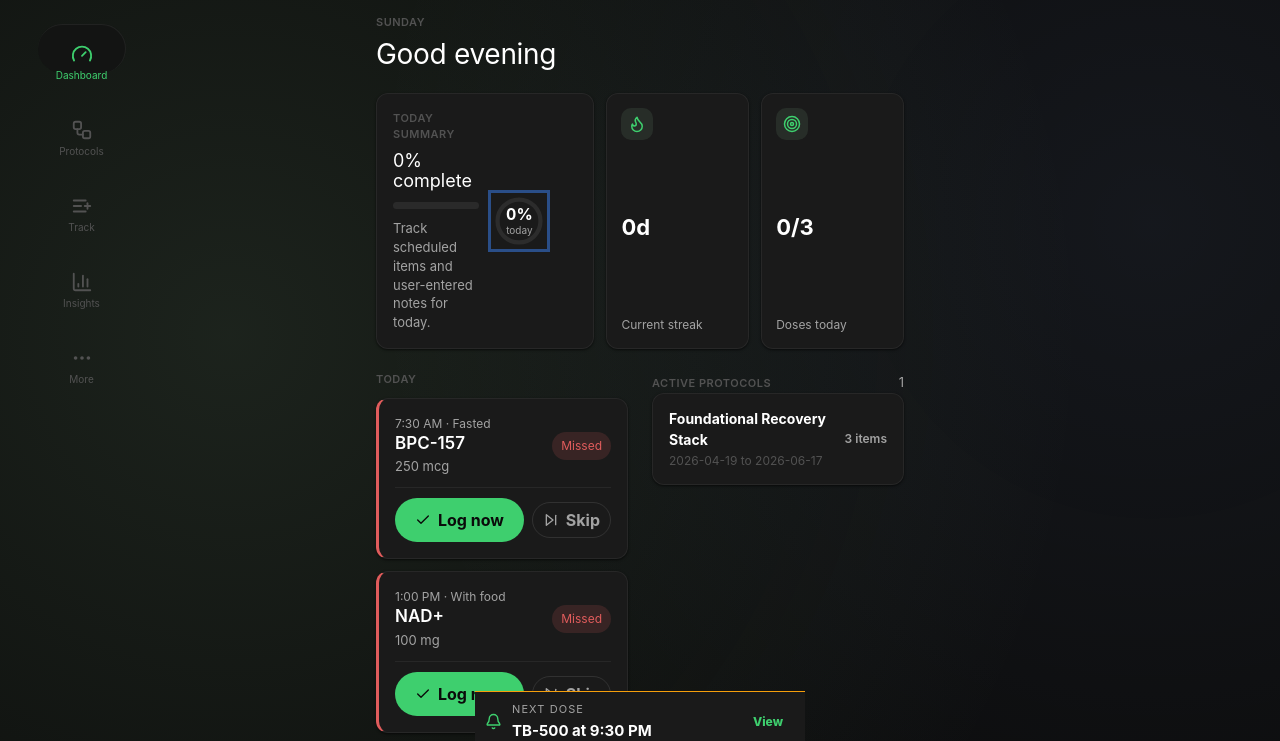
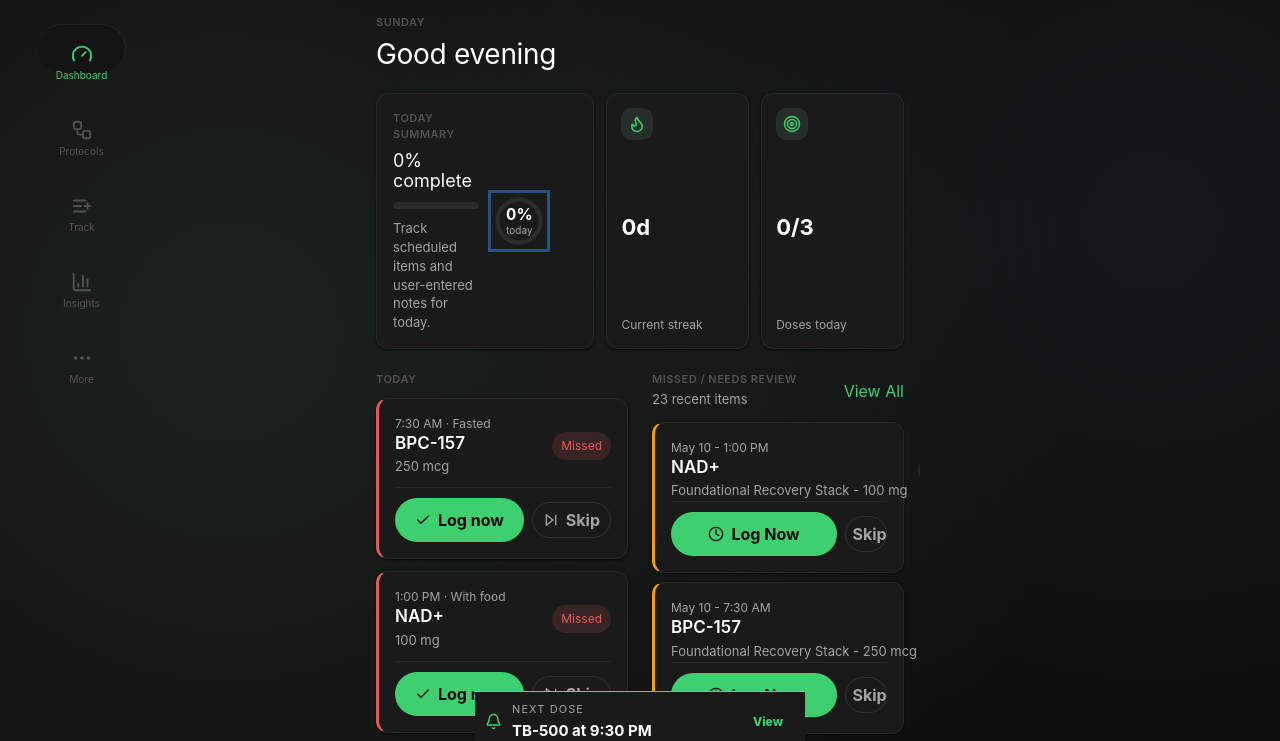
Before and after one commit to bcurrey/peptidex, a React (Vite) app: page / in a window 1280 px wide. Shown: the top 741 px of the page. Built offline with nearby package versions, Linux system fonts and the light colour scheme.

Commit message:
Add missed dose review and catch-up logging

```diff
--- a/src/App.tsx
+++ b/src/App.tsx
@@ -104,7 +104,7 @@ export default function App() {
         {activeTab === "protocols" && <ProtocolsScreen state={state} setState={setState} />}
         {activeTab === "track" && <TrackScreen state={state} setState={setState} scheduledDoses={scheduledDoses} logDose={logDose} />}
         {activeTab === "insights" && <AnalyticsScreen state={state} setState={setState} scheduledDoses={scheduledDoses} />}
-        {activeTab === "more" && <MoreScreen state={state} setState={setState} />}
+        {activeTab === "more" && <MoreScreen state={state} setState={setState} scheduledDoses={scheduledDoses} />}
       </main>
 
       <NextDoseBar dose={nextDose} peptide={nextPeptide} onView={viewNextDose} />
--- /dev/null
+++ b/src/components/MissedDoseReview.tsx
@@ -0,0 +1,196 @@
+import { Dispatch, SetStateAction, useMemo, useState } from "react";
+import { Clock, SkipForward } from "lucide-react";
+import { getPeptide, toDateKey } from "../lib/calculations";
+import { localDateInputValue, localTimeInputValue } from "../lib/dates";
+import { AppState, DoseLog, DoseMethod, DoseUnit, ScheduledDose } from "../types";
+import { Button, Card, Input, Select, Textarea } from "./ui";
+
+const units: DoseUnit[] = ["mcg", "mg", "IU", "units", "mL", "capsule", "tablet"];
+const methods: DoseMethod[] = ["SubQ", "IM", "IV", "Oral", "Nasal", "Other"];
+
+export function missedDosesForReview(state: AppState, scheduledDoses: ScheduledDose[], daysBack = 7) {
+  const now = new Date();
+  const start = new Date(now);
+  start.setDate(start.getDate() - daysBack);
+  start.setHours(0, 0, 0, 0);
+  return scheduledDoses
+    .filter((dose) => {
+      const scheduledAt = new Date(dose.scheduledAt);
+      if (scheduledAt >= now || scheduledAt < start) return false;
+      const existing = state.doseLogs.find((log) => log.scheduledDoseId === dose.id);
+      return !existing;
+    })
+    .sort((a, b) => b.scheduledAt.localeCompare(a.scheduledAt));
+}
+
+export function MissedDoseReview({
+  state,
+  setState,
+  scheduledDoses,
+  limit = 5,
+  showViewAll = true,
+}: {
+  state: AppState;
+  setState: Dispatch<SetStateAction<AppState>>;
+  scheduledDoses: ScheduledDose[];
+  limit?: number;
+  showViewAll?: boolean;
+}) {
+  const [expanded, setExpanded] = useState(false);
+  const [selected, setSelected] = useState<ScheduledDose | null>(null);
+  const missed = useMemo(() => missedDosesForReview(state, scheduledDoses), [state, scheduledDoses]);
+  const visible = expanded ? missed : missed.slice(0, limit);
+  if (!missed.length) return null;
+
+  return (
+    <section className="missed-review-section">
+      <div className="section-title">
+        <div>
+          <h2>Missed / Needs Review</h2>
+          <span>{missed.length} recent item{missed.length === 1 ? "" : "s"}</span>
+        </div>
+        {showViewAll && missed.length > limit && (
+          <button className="text-button" onClick={() => setExpanded((current) => !current)}>
+            {expanded ? "Show Less" : "View All"}
+          </button>
+        )}
+      </div>
+      <div className="stack tight">
+        {visible.map((dose) => (
+          <MissedDoseCard key={dose.id} dose={dose} state={state} setState={setState} onLog={() => setSelected(dose)} />
+        ))}
+      </div>
+      {selected && <CatchUpLogForm state={state} setState={setState} dose={selected} onClose={() => setSelected(null)} />}
+    </section>
+  );
+}
+
+function MissedDoseCard({
+  dose,
+  state,
+  setState,
+  onLog,
+}: {
+  dose: ScheduledDose;
+  state: AppState;
+  setState: Dispatch<SetStateAction<AppState>>;
+  onLog: () => void;
+}) {
+  const peptide = getPeptide(state.peptides, dose.peptideId);
+  const protocol = state.protocols.find((item) => item.id === dose.protocolId);
+  const scheduledAt = new Date(dose.scheduledAt);
+  return (
+    <Card className="missed-dose-card">
+      <div className="dose-main">
+        <div>
+          <p className="muted">{scheduledAt.toLocaleDateString([], { month: "short", day: "numeric" })} - {scheduledAt.toLocaleTimeString([], { hour: "numeric", minute: "2-digit" })}</p>
+          <h3>{peptide?.name || "Protocol item"}</h3>
+          <span className="subtle">{protocol?.name || "Scheduled dose"} - {dose.doseAmount} {dose.doseUnit}</span>
+        </div>
+        <span className="status-pill missed">Missed</span>
+      </div>
+      <div className="dose-actions">
+        <Button onClick={onLog} title="Open catch-up logging for this missed scheduled dose."><Clock size={16} /> Log Now</Button>
+        <Button variant="ghost" onClick={() => skipDose(state, setState, dose)} title="Mark this missed scheduled dose as skipped."><SkipForward size={16} /> Skip</Button>
+      </div>
+    </Card>
+  );
+}
+
+function CatchUpLogForm({
+  state,
+  setState,
+  dose,
+  onClose,
+}: {
+  state: AppState;
+  setState: Dispatch<SetStateAction<AppState>>;
+  dose: ScheduledDose;
+  onClose: () => void;
+}) {
+  const scheduledAt = new Date(dose.scheduledAt);
+  const [date, setDate] = useState(toDateKey(scheduledAt));
+  const [time, setTime] = useState(scheduledAt.toTimeString().slice(0, 5));
+  const [amount, setAmount] = useState(dose.doseAmount);
+  const [unit, setUnit] = useState<DoseUnit>(dose.doseUnit);
+  const [method, setMethod] = useState<DoseMethod>(dose.method || "SubQ");
+  const [site, setSite] = useState("");
+  const [notes, setNotes] = useState("");
+  const peptide = getPeptide(state.peptides, dose.peptideId);
+
+  const submit = () => {
+    const loggedAt = `${date}T${time}:00`;
+    const log: DoseLog = {
+      id: `log-${crypto.randomUUID()}`,
+      scheduledDoseId: dose.id,
+      status: "taken",
+      loggedAt,
+      takenAt: loggedAt,
+      takenLate: new Date(loggedAt).getTime() > new Date(dose.scheduledAt).getTime() + 30 * 60 * 1000,
+      notes,
+      peptideId: dose.peptideId,
+      amount,
+      unit,
+      method,
+      injectionSite: site,
+    };
+    setState((current) => ({
+      ...current,
+      doseLogs: [log, ...current.doseLogs.filter((item) => item.scheduledDoseId !== dose.id)],
+      injectionSites: (current.injectionSites || []).map((entry) => entry.name === site ? { ...entry, lastUsedAt: loggedAt } : entry),
+    }));
+    onClose();
+  };
+
+  return (
+    <Card className="log-dose-form catch-up-form">
+      <div className="section-title">
+        <div>
+          <p className="eyebrow">Catch-up log</p>
+          <h2>{peptide?.name || "Log Dose"}</h2>
+        </div>
+        <button className="text-button" onClick={onClose}>Close</button>
+      </div>
+      <p className="subtle">Defaults to the original scheduled date and time. Adjust it if the actual taken time was different.</p>
+      <div className="protocol-dose-grid">
+        <Input value={amount} onChange={(event) => setAmount(event.target.value)} placeholder="Amount" />
+        <Select value={unit} onChange={(event) => setUnit(event.target.value as DoseUnit)}>{units.map((value) => <option key={value}>{value}</option>)}</Select>
+      </div>
+      <div className="protocol-dose-grid">
+        <label className="field-label">
+          <span>Date <button type="button" className="inline-link" onClick={() => setDate(localDateInputValue())}>Today</button></span>
+          <Input type="date" value={date} onChange={(event) => setDate(event.target.value)} />
+        </label>
+        <label className="field-label">
+          <span>Time <button type="button" className="inline-link" onClick={() => setTime(localTimeInputValue())}>Now</button></span>
+          <Input type="time" value={time} onChange={(event) => setTime(event.target.value)} />
+        </label>
+      </div>
+      <div className="protocol-dose-grid">
+        <Select value={method} onChange={(event) => setMethod(event.target.value as DoseMethod)}>{methods.map((value) => <option key={value}>{value}</option>)}</Select>
+        <Select value={site} onChange={(event) => setSite(event.target.value)}><option value="">Injection site</option>{(state.injectionSites || []).map((entry) => <option key={entry.id}>{entry.name}</option>)}</Select>
+      </div>
+      <Textarea value={notes} onChange={(event) => setNotes(event.target.value)} placeholder="Notes optional" />
+      <Button onClick={submit}>Save Log</Button>
+    </Card>
+  );
+}
+
+function skipDose(state: AppState, setState: Dispatch<SetStateAction<AppState>>, dose: ScheduledDose) {
+  const log: DoseLog = {
+    id: `log-${crypto.randomUUID()}`,
+    scheduledDoseId: dose.id,
+    status: "skipped",
+    loggedAt: dose.scheduledAt,
+    takenLate: false,
+    notes: "Dismissed from Needs Review.",
+    peptideId: dose.peptideId,
+    amount: dose.doseAmount,
+    unit: dose.doseUnit,
+    method: dose.method,
+  };
+  setState((current) => ({
+    ...current,
+    doseLogs: [log, ...current.doseLogs.filter((item) => item.scheduledDoseId !== dose.id)],
+  }));
+}
--- a/src/screens/HomeScreen.tsx
+++ b/src/screens/HomeScreen.tsx
@@ -2,6 +2,7 @@ import { Dispatch, SetStateAction } from "react";
 import { CalendarCheck, Flame, Target } from "lucide-react";
 import { DoseCard } from "../components/DoseCard";
 import { DoseHistory } from "../components/DoseHistory";
+import { MissedDoseReview } from "../components/MissedDoseReview";
 import { ProgressRing } from "../components/ProgressRing";
 import { StatCard } from "../components/StatCard";
 import { Card, EmptyState, ScreenHeader, SectionHeader } from "../components/ui";
@@ -82,6 +83,8 @@ export function HomeScreen({
       )) : <EmptyState title="No upcoming doses" body="Create or activate a protocol to see scheduled items here." />}
       </section>
 
+      <MissedDoseReview state={state} setState={setState} scheduledDoses={scheduledDoses} />
+
       <section>
         <SectionHeader title="Active protocols" meta={`${activeProtocols.length}`} />
         {activeProtocols.length ? (
--- a/src/styles.css
+++ b/src/styles.css
@@ -2047,3 +2047,16 @@ input[type="checkbox"] {
     width: 100%;
   }
 }
+
+.missed-review-section {
+  display: grid;
+  gap: 12px;
+}
+
+.missed-dose-card {
+  border-left: 3px solid var(--accent-amber);
+}
+
+.catch-up-form {
+  border-color: rgba(245, 158, 11, 0.32);
+}
```
Also changed, not shown: src/screens/MoreScreen.tsx (+11 -3 lines).
